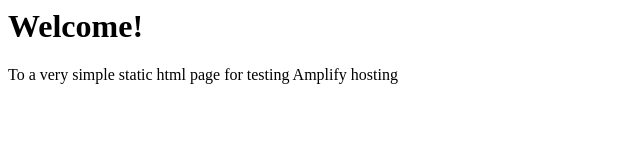
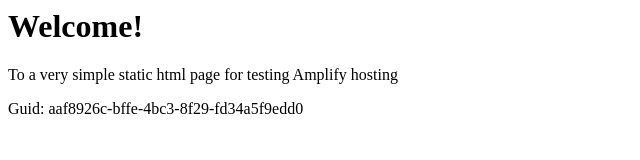
Before and after one commit to aws-aemilia-hkg/Github-PR-Commit-Integration-Test-DoNotTouch-GitHubAutoBuildCanaryTest-v1-preprod-ap-east-1, a website: page src/index.html in a window 1280 px wide. Shown: the whole page, without its empty margins (0-640 px from the left). Drawn offline with Linux system fonts and the light colour scheme.

Commit message:
commit from integ tests

```diff
--- a/src/index.html
+++ b/src/index.html
@@ -1,3 +1,5 @@
+
+
 <html lang="en">
 
 <head>
@@ -10,6 +12,6 @@
 <body>
     <h1>Welcome!</h1>
     <p>To a very simple static html page for testing Amplify hosting</p>
-</body>
+    <p>Guid: aaf8926c-bffe-4bc3-8f29-fd34a5f9edd0</p></body>
 
 </html>
```
